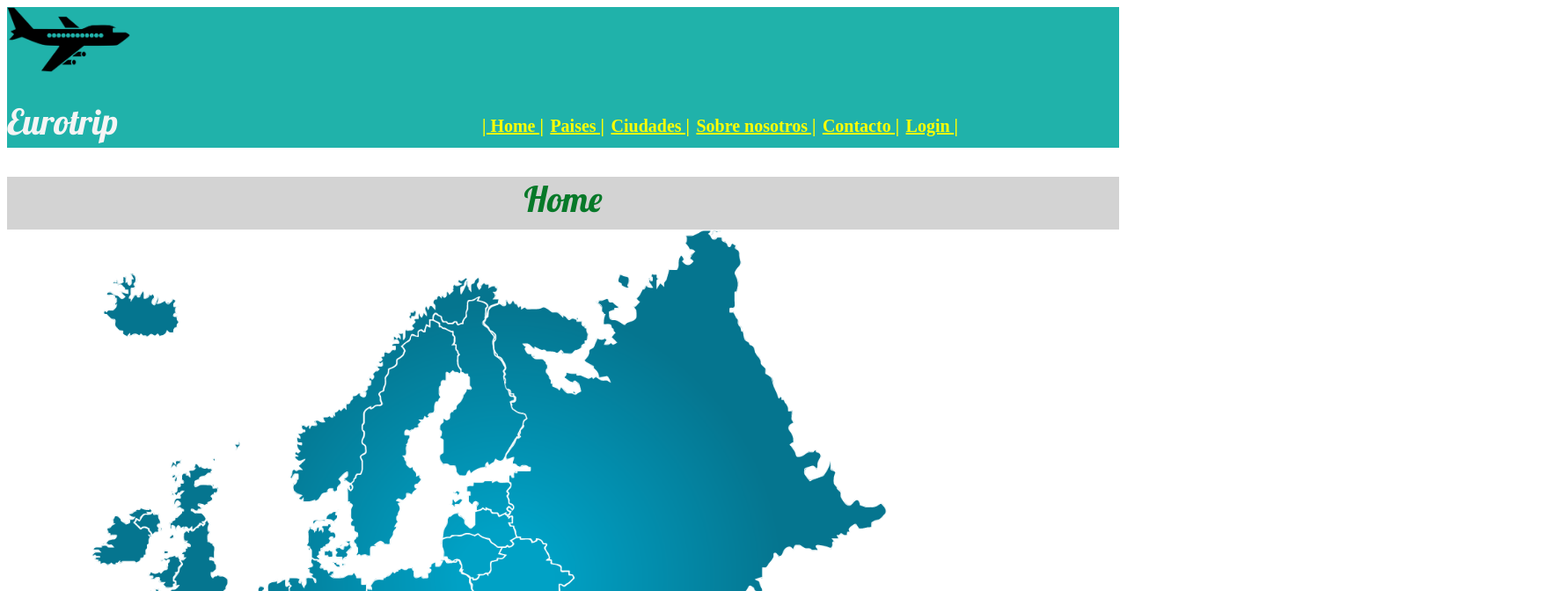
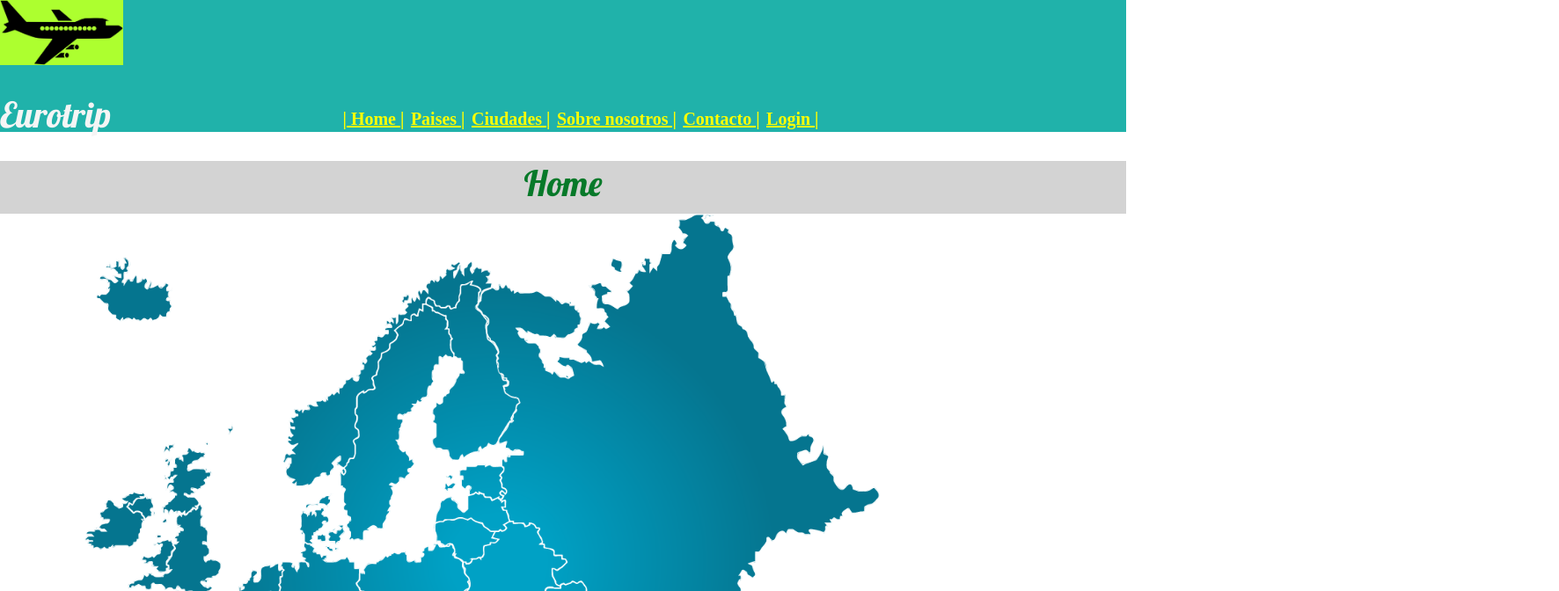
Before and after one commit to DiegoGMuro/DesarrolloWeb_Preentregas, a plain HTML site: page index.html in a window 1280 px wide. Shown: the top 672 px of the page at 88% size, 1772 px wide, since content can reach past the window. Drawn offline with Linux system fonts and the light colour scheme.

Commit message:
Ajustes finales 1er preentrega

```diff
--- a/assets/css/style.css
+++ b/assets/css/style.css
@@ -1,6 +1,12 @@
 @import url('https://fonts.googleapis.com/css2?family=Lobster&display=swap');
 @import url('https://fonts.googleapis.com/css2?family=Oswald:wght@200&display=swap');
 
+
+body{
+    margin: 0;
+    padding: 0;
+
+}
 
 /* Etiquetas textos */
 h1{
@@ -81,10 +87,13 @@ header{
 
 /* Menu */
 /* Herencia */
+
+
 nav {
 	position: relative;
 	bottom: 70px;
-	left: 500px;
+    text-align: center;
+
 }
 
 
@@ -127,6 +136,7 @@ nav ul ul li a {
     font-family: system-ui, -apple-system, BlinkMacSystemFont, 'Segoe UI', Roboto, Oxygen, Ubuntu, Cantarell, 'Open Sans', 'Helvetica Neue', sans-serif;
     font-weight: normal;
     text-decoration: none;
+    text-align: left ;
 }
 
 
@@ -166,7 +176,7 @@ section{
 .navBackground {
 	background-color: lightseagreen;
 	position: sticky;
-    height: 160px;;
+    height: 150px;
     top: 0px;
 }
 
@@ -181,8 +191,8 @@ section{
 }
 
 .textoAzul{
-      color:blue;
-      background-color: lemonchiffon;
+    color:blue;
+    background-color: lemonchiffon;
 }
 
 .textoLogin{
@@ -236,9 +246,9 @@ footer{
 
 
 footer p{
-   color:#1707aa;
-   text-align: center;
-   font-weight: bold;
+    color:#1707aa;
+    text-align: center;
+    font-weight: bold;
 }
 
 footer a{
```
Also changed, not shown: index.html (+1 -1 lines).
